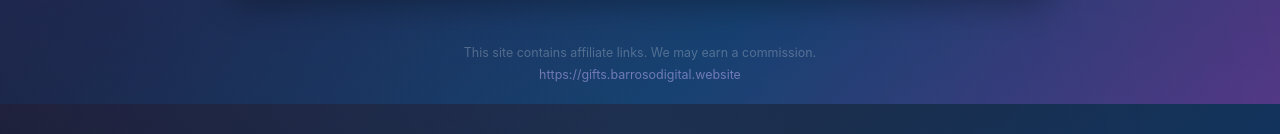
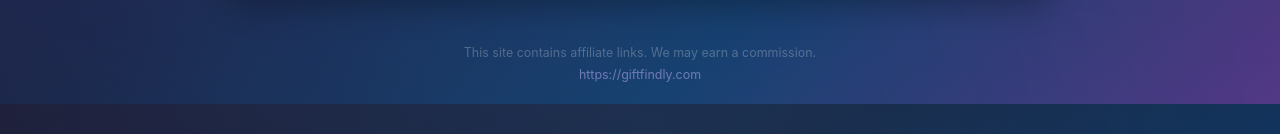
Before and after one commit to barroso2223/giftfinder, a React (Create React App) app in the folder frontend/: page / in a window 1280 px wide. Shown: the part 696-830 px from the top of the page. Built offline with nearby package versions, Linux system fonts and the light colour scheme.

Commit message:
Update APP_URL to giftfindly.com

```diff
--- a/frontend/src/App.js
+++ b/frontend/src/App.js
@@ -2,7 +2,7 @@ import { useState, useEffect } from "react";
 import "./App.css";
 
 const AFFILIATE_TAG = "barroso093-20";
-const APP_URL = "https://gifts.barrosodigital.website";
+const APP_URL = "https://giftfindly.com";
 
 const buildAmazonUrl = (search) => {
   const query = search.replace(/ /g, "+");
```
